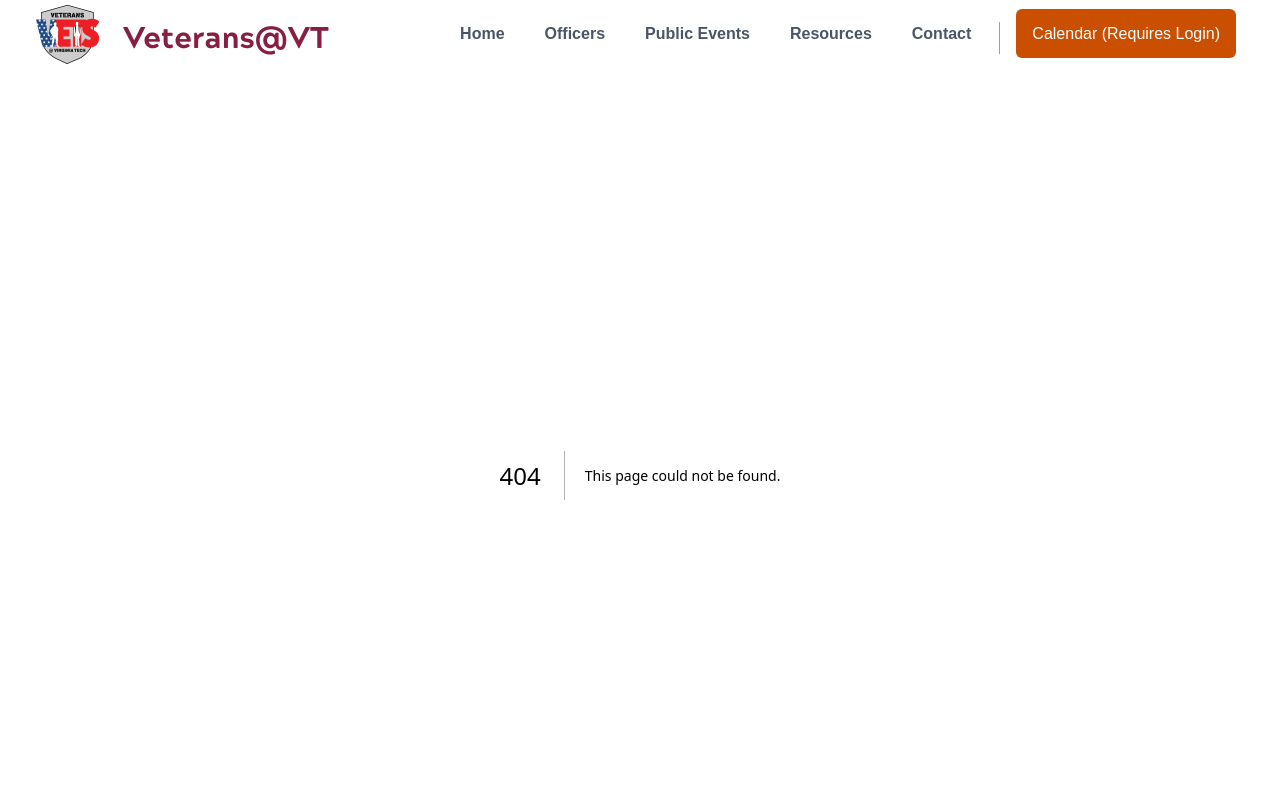
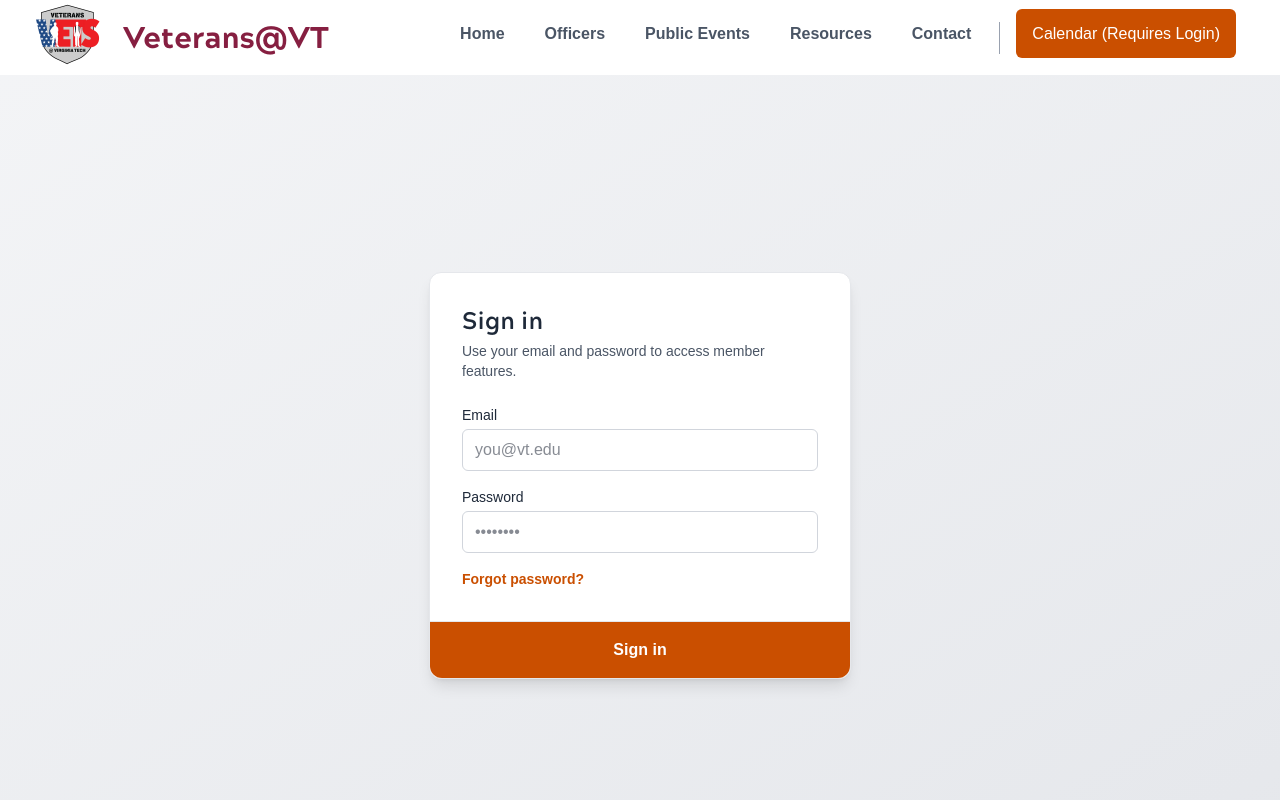
Before and after one commit to ehhurst/vets-at-vt, a Next.js app: page /login in a window 1280 px wide. Before the commit this address had no page. Shown: the top 800 px of the page. Built offline with nearby package versions, Linux system fonts and the light colour scheme; no server answers.

Commit message:
stuff i should have done on a different branch...

```diff
--- a/package.json
+++ b/package.json
@@ -10,8 +10,9 @@
   },
   "dependencies": {
     "@headlessui/react": "^2.2.9",
+    "@supabase/supabase-js": "^2.93.2",
     "@vercel/postgres": "^0.10.0",
-    "next": "16.1.1",
+    "next": "^16.1.6",
     "react": "19.2.3",
     "react-dom": "19.2.3",
     "react-icons": "^5.5.0"
--- /dev/null
+++ b/src/app/(public)/login/page.tsx
@@ -0,0 +1,210 @@
+"use client";
+
+import { useMemo, useState } from "react";
+import { createClient } from "@supabase/supabase-js";
+
+type Status = "idle" | "submitting" | "success" | "error";
+
+const supabaseUrl = process.env.NEXT_PUBLIC_SUPABASE_URL!;
+const supabaseAnonKey = process.env.NEXT_PUBLIC_SUPABASE_ANON_KEY!;
+const supabase = createClient(supabaseUrl, supabaseAnonKey);
+
+function isValidEmail(email: string) {
+  return /^[^\s@]+@[^\s@]+\.[^\s@]+$/.test(email.trim());
+}
+
+export default function LoginForm({
+  onSuccessRedirectTo = "/",
+}: {
+  onSuccessRedirectTo?: string;
+}) {
+  const [email, setEmail] = useState("");
+  const [password, setPassword] = useState("");
+
+  const [status, setStatus] = useState<Status>("idle");
+  const [errorMsg, setErrorMsg] = useState<string | null>(null);
+
+  const emailError = useMemo(() => {
+    if (!email) return null;
+    if (!isValidEmail(email)) return "Please enter a valid email address.";
+    return null;
+  }, [email]);
+
+  const passwordError = useMemo(() => {
+    if (!password) return null;
+    if (password.length < 8) return "Password must be at least 8 characters.";
+    return null;
+  }, [password]);
+
+  const canSubmit =
+    email.trim().length > 0 &&
+    password.length > 0 &&
+    !emailError &&
+    !passwordError &&
+    status !== "submitting";
+
+  async function handleSubmit(e: React.FormEvent<HTMLFormElement>) {
+    e.preventDefault();
+
+    setStatus("submitting");
+    setErrorMsg(null);
+
+    const cleanEmail = email.trim();
+
+    if (!isValidEmail(cleanEmail)) {
+      setStatus("error");
+      setErrorMsg("Please enter a valid email address.");
+      return;
+    }
+    if (password.length < 8) {
+      setStatus("error");
+      setErrorMsg("Password must be at least 8 characters.");
+      return;
+    }
+
+    try {
+      const { error } = await supabase.auth.signInWithPassword({
+        email: cleanEmail,
+        password,
+      });
+
+      if (error) {
+        setStatus("error");
+        setErrorMsg("Incorrect email or password.");
+        return;
+      }
+
+      setStatus("success");
+      window.location.assign(onSuccessRedirectTo);
+    } catch (err) {
+      setStatus("error");
+      setErrorMsg(err instanceof Error ? err.message : "Something went wrong. Please try again.");
+    }
+  }
+
+  return (
+    <main className="min-h-screen flex items-center justify-center bg-gradient-to-br from-gray-100 to-gray-200 dark:from-black dark:to-gray-900 px-4">
+
+    <section
+      className="mx-auto inline-block rounded-xl border border-gray-200 bg-white shadow-lg dark:border-white/10 dark:bg-gray-900"
+      aria-label="Login"
+    >
+      <form onSubmit={handleSubmit} className="w-[360px] sm:w-[420px]" noValidate>
+        <div className="p-6 sm:p-8">
+          <h2 className="text-2xl font-vt-bold text-gray-800 dark:text-gray-100">
+            Sign in
+          </h2>
+          <p className="mt-1 text-sm text-gray-600 dark:text-gray-300">
+            Use your email and password to access member features.
+          </p>
+
+          <div className="mt-6 space-y-4">
+            {/* Email */}
+            <div>
+              <label htmlFor="email" className="block text-sm font-medium text-gray-800 dark:text-gray-100">
+                Email
+              </label>
+              <input
+                id="email"
+                name="email"
+                type="email"
+                inputMode="email"
+                autoComplete="email"
+                value={email}
+                onChange={(e) => setEmail(e.target.value)}
+                className={[
+                  "mt-1 w-full rounded-md border px-3 py-2",
+                  "bg-white dark:bg-gray-900",
+                  "text-gray-900 dark:text-gray-100",
+                  "border-gray-300 dark:border-white/10",
+                  "focus:outline-none focus-visible:ring-2 focus-visible:ring-vt-maroon focus-visible:ring-offset-2 dark:focus-visible:ring-offset-gray-900",
+                  emailError ? "border-red-400 focus-visible:ring-red-400" : "",
+                ].join(" ")}
+                placeholder="you@vt.edu"
+                aria-invalid={!!emailError}
+                aria-describedby={emailError ? "email-error" : undefined}
+                required
+              />
+              {emailError && (
+                <p id="email-error" className="mt-1 text-sm text-red-600" role="alert">
+                  {emailError}
+                </p>
+              )}
+            </div>
+
+            {/* Password */}
+            <div>
+              <label htmlFor="password" className="block text-sm font-medium text-gray-800 dark:text-gray-100">
+                Password
+              </label>
+              <input
+                id="password"
+                name="password"
+                type="password"
+                autoComplete="current-password"
+                value={password}
+                onChange={(e) => setPassword(e.target.value)}
+                className={[
+                  "mt-1 w-full rounded-md border px-3 py-2",
+                  "bg-white dark:bg-gray-900",
+                  "text-gray-900 dark:text-gray-100",
+                  "border-gray-300 dark:border-white/10",
+                  "focus:outline-none focus-visible:ring-2 focus-visible:ring-vt-maroon focus-visible:ring-offset-2 dark:focus-visible:ring-offset-gray-900",
+                  passwordError ? "border-red-400 focus-visible:ring-red-400" : "",
+                ].join(" ")}
+                placeholder="••••••••"
+                aria-invalid={!!passwordError}
+                aria-describedby={passwordError ? "password-error" : undefined}
+                required
+              />
+              {passwordError && (
+                <p id="password-error" className="mt-1 text-sm text-red-600" role="alert">
+                  {passwordError}
+                </p>
+              )}
+            </div>
+
+            <div className="flex items-center justify-between gap-3">
+              <a
+                href="/forgot-password"
+                className="text-sm font-semibold text-vt-impactOrange hover:underline underline-offset-2 focus:outline-none focus-visible:ring-2 focus-visible:ring-vt-maroon focus-visible:ring-offset-2 dark:focus-visible:ring-offset-gray-900"
+              >
+                Forgot password?
+              </a>
+            </div>
+
+            {status === "error" && errorMsg && (
+              <div
+                className="rounded-md border border-red-200 bg-red-50 p-3 text-sm text-red-700 dark:border-red-500/30 dark:bg-red-500/10 dark:text-red-200"
+                role="alert"
+              >
+                {errorMsg}
+              </div>
+            )}
+
+            {status === "success" && (
+              <div
+                className="rounded-md border border-green-200 bg-green-50 p-3 text-sm text-green-700 dark:border-green-500/30 dark:bg-green-500/10 dark:text-green-200"
+                role="status"
+              >
+                Signed in successfully. Redirecting…
+              </div>
+            )}
+          </div>
+        </div>
+
+        {/* Full-width footer submit button */}
+        <div className="border-t border-gray-200 dark:border-white/10">
+          <button
+            type="submit"
+            disabled={!canSubmit}
+            className="w-full rounded-b-xl bg-vt-impactOrange p-4 text-base font-semibold text-white hover:bg-vt-maroon hover:cursor-pointer"
+          >
+            {status === "submitting" ? "Signing in..." : "Sign in"}
+          </button>
+        </div>
+      </form>
+    </section>
+    </main>
+  );
+}
--- a/src/app/(public)/public-events/page.tsx
+++ b/src/app/(public)/public-events/page.tsx
@@ -5,6 +5,7 @@ import { Event } from "@/src/types/Event";
 import { fakeCalendarResponse } from "@/src/types/FakeCalendarResponse";
 import { useMemo, useState } from "react";
 import EventsFilter, { EventsFilters } from "@/src/components/events/EventsFilter";
+import Link from "next/link";
 
 function isOnlineLocation(location?: string) {
   if (!location) return false;
@@ -49,9 +50,25 @@ export default function PublicEventsPage() {
   return (
     <div className="px-4 max-w-5xl mx-auto ">
       {/* hero image + title */}
-      <div>
-        <h1 className="text-3xl font-bold text-white bg-vt-maroon py-10 px-4">Upcoming Events</h1>
-      </div>
+            <section className="relative h-[220px] sm:h-[280px] md:h-[320px] bg-gradient-to-br from-vt-maroon to-vt-impactOrange">
+        <div className="absolute inset-0 bg-black/20" aria-hidden="true" />
+
+        <div className="relative mx-auto flex h-full max-w-6xl flex-col items-center justify-center px-4 sm:px-6 lg:px-10 text-center">
+          <h1 className="text-4xl sm:text-5xl font-vt-bold text-white">Upcoming Events</h1>
+
+          <nav aria-label="Breadcrumb" className="mt-3 text-xs sm:text-sm text-white/80">
+            <ol className="flex items-center gap-2">
+              <li>
+                <Link href="/" className="hover:text-white hover:underline underline-offset-2">
+                  Home
+                </Link>
+              </li>
+              <li aria-hidden="true">›</li>
+              <li className="text-white">Public Events</li>
+            </ol>
+          </nav>
+        </div>
+      </section>
 
       <div className=" bg-gray-100 p-4">
         <h2 className="font-semibold text-vt-maroon text-2xl">Join Us at Veterans@VT</h2>
--- /dev/null
+++ b/src/app/api/conn-connect/route.ts
@@ -0,0 +1,37 @@
+import { NextResponse } from "next/server";
+import { createClient } from "@supabase/supabase-js";
+
+export const runtime = "nodejs";
+
+export async function GET() {
+  const url = process.env.NEXT_PUBLIC_SUPABASE_URL;
+  const serviceKey = process.env.SUPABASE_SERVICE_ROLE_KEY;
+
+  if (!url || !serviceKey) {
+    return NextResponse.json(
+      {
+        ok: false,
+        error: "Missing env vars",
+        hasUrl: Boolean(url),
+        hasServiceKey: Boolean(serviceKey),
+      },
+      { status: 500 }
+    );
+  }
+
+  const supabase = createClient(url, serviceKey, {
+    auth: { persistSession: false },
+  });
+
+  // Minimal connectivity check:
+  // If you haven't created tables yet, we can still hit the API by querying a known system view
+  // But easiest is to just attempt a no-op call on a table you know exists.
+  // If you don't have tables yet, create a tiny 'healthcheck' table (instructions below).
+  const { data, error } = await supabase.from("healthcheck").select("id").limit(1);
+
+  if (error) {
+    return NextResponse.json({ ok: false, error: error.message }, { status: 500 });
+  }
+
+  return NextResponse.json({ ok: true, sample: data ?? [] });
+}
--- a/src/components/nav/DesktopNavBar.tsx
+++ b/src/components/nav/DesktopNavBar.tsx
@@ -32,7 +32,7 @@ export default function NavBar() {
                 </li>
                 {/* calendar link button */ }
                 <li>
-                    <Link className="bg-vt-impactOrange text-white p-4 rounded-md hover:bg-vt-maroon transition" href="/calendar">Calendar (Requires Login)</Link>
+                    <Link className="bg-vt-impactOrange text-white p-4 rounded-md hover:bg-vt-maroon transition" href="/login">Calendar (Requires Login)</Link>
                 </li>
             </ul>
         </nav>
--- a/src/components/nav/MobileNavBar.tsx
+++ b/src/components/nav/MobileNavBar.tsx
@@ -61,7 +61,7 @@ export default function MobileNavBar() {
                     </Link>
                 ))}
                 </nav>
-                <Link className="bg-vt-impactOrange text-white p-4 rounded-md hover:bg-vt-maroon" href="/calendar">Calendar (Requires Login)</Link>
+                <Link className="bg-vt-impactOrange text-white p-4 rounded-md hover:bg-vt-maroon" href="/login">Calendar (Requires Login)</Link>
             </aside>
         </div>
         );
```
Also changed, not shown: 1 other file (tests, documents, lock files or other folders).
